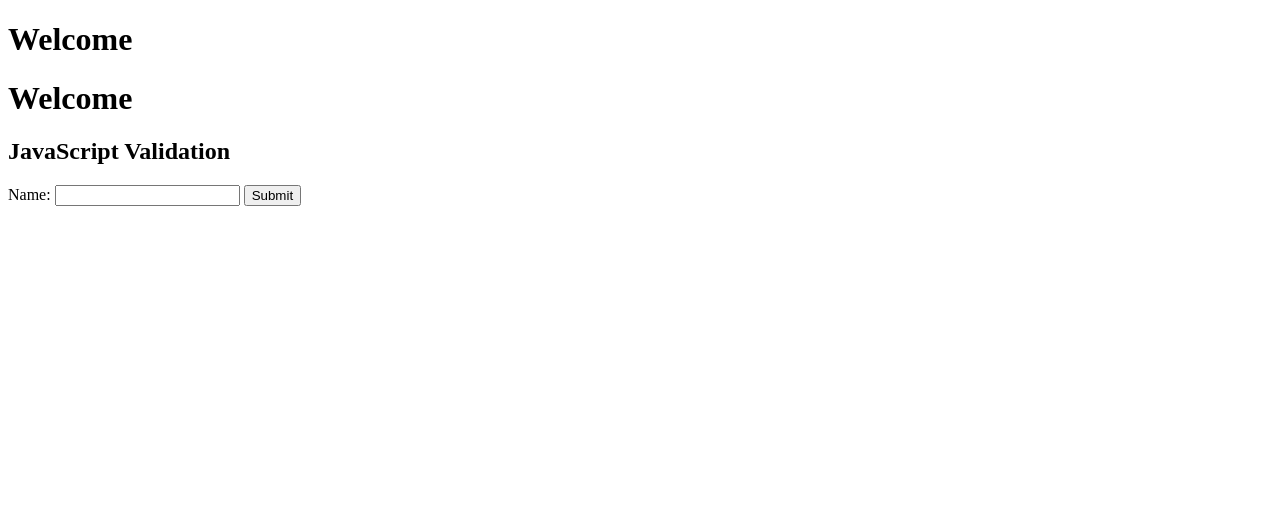
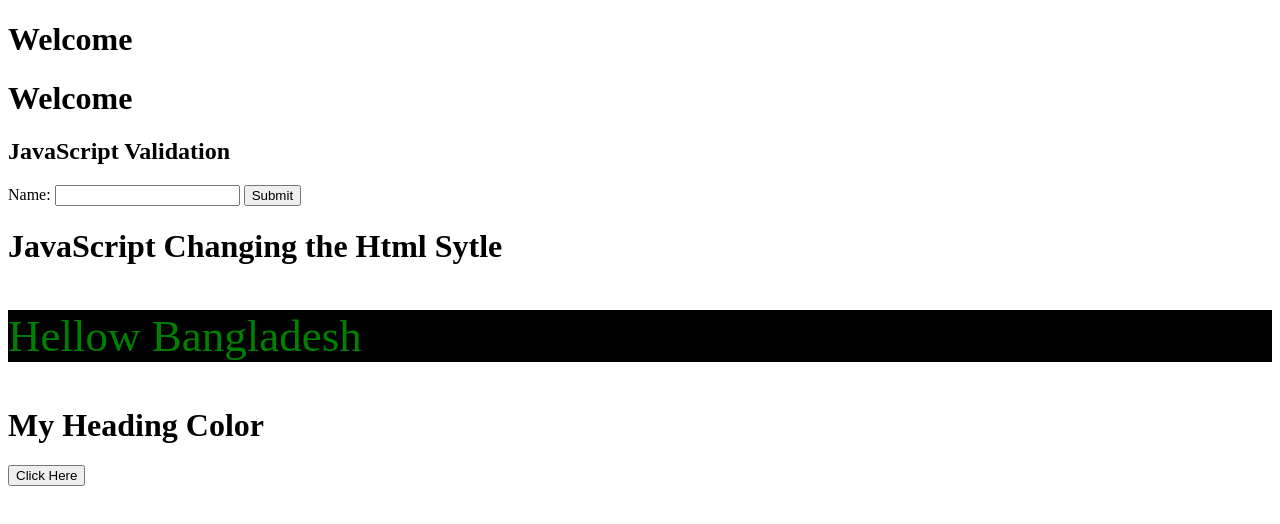
Before and after one commit to mdmanik74/Javascript_Jhankar, a plain HTML site: page Dom/index.html in a window 1280 px wide. Drawn offline with Linux system fonts and the light colour scheme.

Commit message:
DOM css style change

```diff
--- a/Dom/index.html
+++ b/Dom/index.html
@@ -23,8 +23,26 @@
       if (x == "") {
         alert("Name must be filled out");
         return false;
+        fname.alert('ok')
       }
     }
     </script>
+
+
+<h1>JavaScript Changing the Html Sytle</h1>
+<p id="p1">Hellow Bangladesh</p>
+
+<script>
+
+    var first =document.getElementById('p1');
+    first.style.backgroundColor='black';
+    first.style.color='green';
+    first.style.fontSize='45px';
+
+</script>
+<h1 id="demon1">My Heading Color</h1>
+
+<button type="button" onclick="document.getElementById('demon1').style.color='red'">Click Here</button>
+
 </body>
 </html>
```
